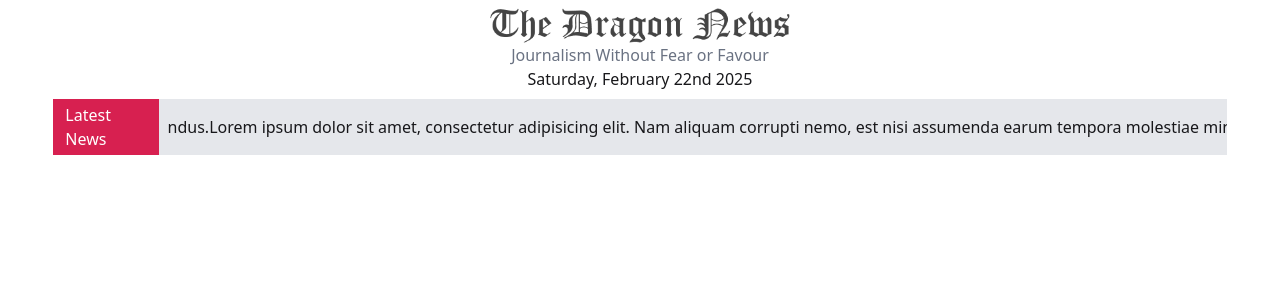
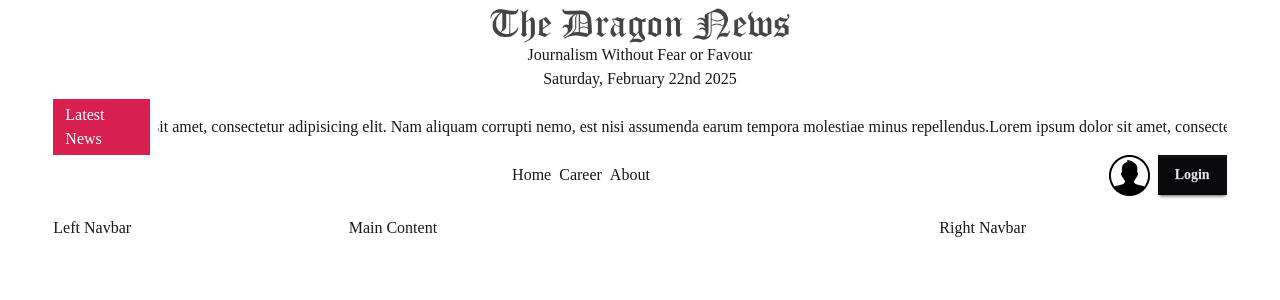
Before and after one commit to Sefat006/Firebase-React-Router-Dragon-News-Auth, a React (Vite) app: page / in a window 1280 px wide. Shown: the top 300 px of the page. Built offline with nearby package versions, Linux system fonts and the light colour scheme.

Commit message:
navbar done and homelayout declaration done

```diff
--- a/package.json
+++ b/package.json
@@ -23,6 +23,7 @@
   },
   "devDependencies": {
     "@eslint/js": "^9.19.0",
+    "@tailwindcss/typography": "^0.5.16",
     "@types/react": "^19.0.8",
     "@types/react-dom": "^19.0.3",
     "@vitejs/plugin-react": "^4.3.4",
--- a/src/App.css
+++ b/src/App.css
@@ -1,2 +1,3 @@
 @import "tailwindcss";
+@import url('https://fonts.googleapis.com/css2?family=Poppins:ital,wght@0,100;0,200;0,300;0,400;0,500;0,600;0,700;0,800;0,900;1,100;1,200;1,300;1,400;1,500;1,600;1,700;1,800;1,900&display=swap');
 @plugin "daisyui";
--- a/src/Components/Header.jsx
+++ b/src/Components/Header.jsx
@@ -6,7 +6,7 @@
             <div className="logo">
                 <img className="w-[300px]" src={logo} alt="" />
             </div>
-            <h2 className="text-gray-500">Journalism Without Fear or Favour</h2>
+            <h2 className="text-gray-50 font-poppins">Journalism Without Fear or Favour</h2>
             <p>{moment().format("dddd, MMMM Do YYYY")}</p>
         </div>
     );
--- /dev/null
+++ b/src/Components/Navbar.jsx
@@ -0,0 +1,24 @@
+
+import { Link } from 'react-router-dom';
+import userIcon from '../assets/user.png';
+
+const Navbar = () => {
+    return (
+        <div className='flex justify-between items-center'>
+            <div className=""></div>
+            <div className="nav space-x-2">
+                <Link to="/">Home</Link>
+                <Link to="/career">Career</Link>
+                <Link to="/about">About</Link>
+            </div>
+            <div className="login">
+                <div className='flex gap-2'>
+                    <img src={userIcon} alt="" />
+                    <button className='btn items-center btn-neutral rounded-none'>Login</button>
+                </div>
+            </div>
+        </div>
+    );
+};
+
+export default Navbar;
--- a/src/Layouts/HomeLayout.jsx
+++ b/src/Layouts/HomeLayout.jsx
@@ -1,18 +1,24 @@
 import React from 'react';
 import Header from '../Components/Header';
 import LatestNews from '../Components/LatestNews';
+import Navbar from '../Components/Navbar';
 
 const HomeLayout = () => {
     return (
-        <div>
+        <div className='font-poppins'>
             <header>
                 <Header></Header>
                 <section className='w-11/12 mx-auto'>
                     <LatestNews></LatestNews>
                 </section>
             </header>
-            <nav></nav>
-            <main></main>
+            <nav className='w-11/12 mx-auto'><Navbar></Navbar>
+            </nav>
+            <main className='w-11/12 mx-auto py-2 pt-5 grid md:grid-cols-12 gap-2'>
+                <aside className='left col-span-3'>Left Navbar</aside>
+                <section className='col-span-6'>Main Content</section>
+                <aside className='col-span-3'>Right Navbar</aside>
+            </main>
         </div>
     );
 };
--- a/src/index.css
+++ b/src/index.css
@@ -1,2 +1,7 @@
+
 @import "tailwindcss";
+@theme {
+    --color-*: initial;
+    --font-poppins:  "Poppins", serif;
+  }
 @plugin "daisyui";
```
Also changed, not shown: 2 other files (tests, documents, lock files or other folders).
